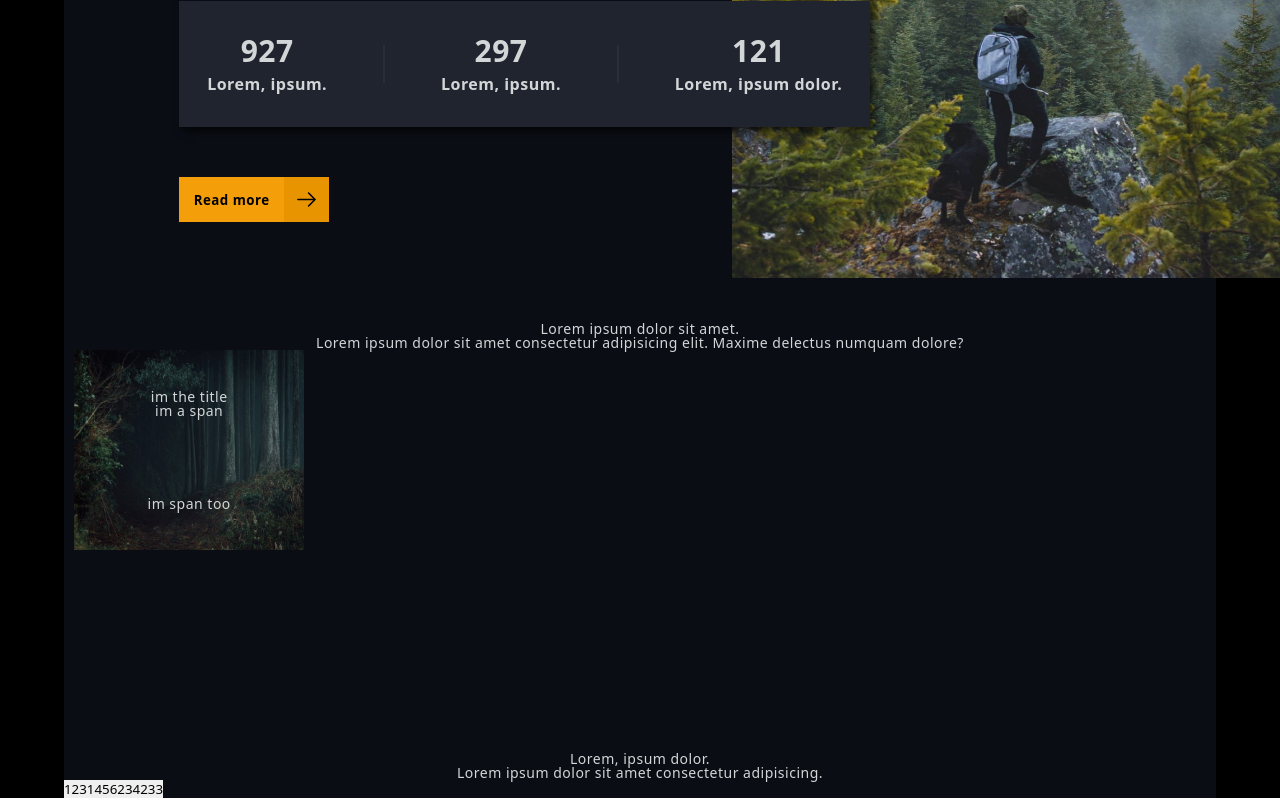
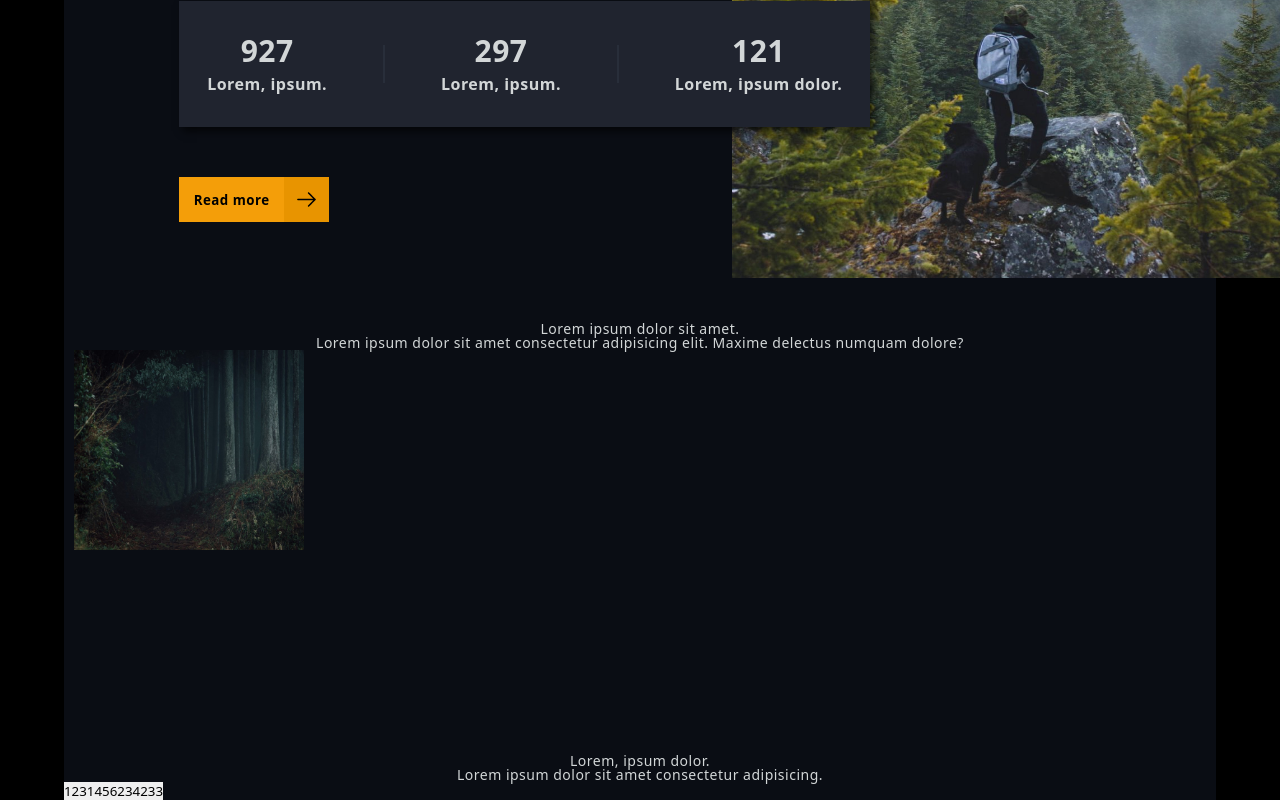
Before and after one commit to sgoc0037/Layout-set, a React app: page / in a window 1280 px wide. Shown: the part 1350-2150 px from the top of the page. Built offline with nearby package versions, Linux system fonts and the light colour scheme.

Commit message:
add Avatar_names

```diff
--- /dev/null
+++ b/src/Common/TextComponents/avatar_names/avatar_names.module.scss
@@ -0,0 +1,5 @@
+.wrapper {
+    display: flex;
+    justify-content: space-around;
+    align-items: center;
+}
--- a/src/S1/Blog/TopPart.tsx
+++ b/src/S1/Blog/TopPart.tsx
@@ -17,13 +17,7 @@ export function TopPart(props: any) {
                 <CommonCard>
                     {
                         <>
-                            <Q_h2_span >
-                                {'im the title'}
-                                {'im a span'}
-                            </Q_h2_span>
-
-                            <Image mode='fill' path='../../images/Misty_forest_dark.jpg' />
-                            <span>im span too</span>
+                        <Image mode='fill' path='../../images/Misty_forest_dark.jpg' />
                         </>
                     }
                 </CommonCard>
--- a/src/types/types.ts
+++ b/src/types/types.ts
@@ -3,3 +3,7 @@ export interface ICommonPast {
     stylees?: React.CSSProperties
     children?: React.ReactNode
 }
+
+export interface ICommonImage extends ICommonPast {
+    path: string
+}
```
Also changed, not shown: src/Common/TextComponents/avatar_names/Avatar_names.tsx (added, +13 -0 lines).
